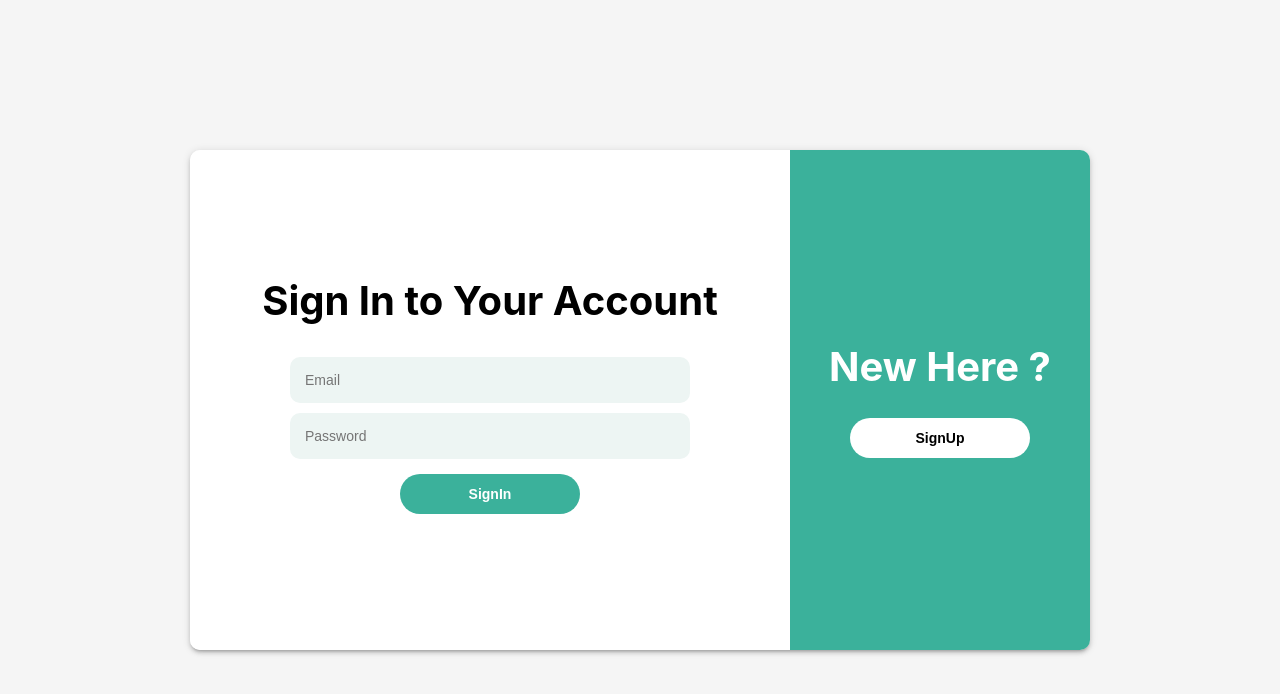
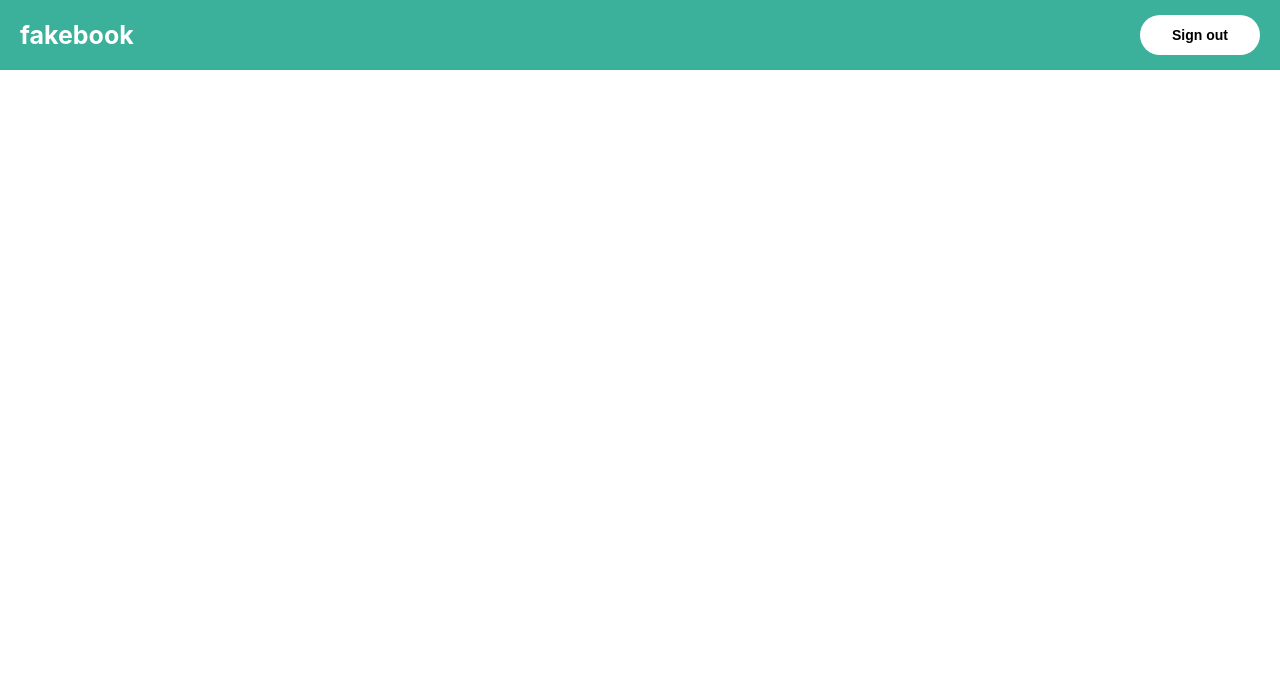
Before and after one commit to AlanRuan0129/Block-Brawl, a React (Create React App) app in the folder client/: page / in a window 1280 px wide. Before the commit this address led to /login. Shown: the top 694 px of the page. Built offline with nearby package versions, Linux system fonts and the light colour scheme.

Commit message:
Turn off the login/signup component

```diff
--- a/client/src/App.js
+++ b/client/src/App.js
@@ -1,18 +1,13 @@
-import { Route, Routes, Navigate } from "react-router-dom";
+//import { Route, Routes, Navigate } from "react-router-dom";
 import Main from "./components/Main";
-import Login from "./components/Login";
-import Signup from "./components/Signup";
+//import Login from "./components/Login";
+//import Signup from "./components/Signup";
 
 function App() {
-	const user = localStorage.getItem("token");
+	//const user = localStorage.getItem("token");
 
 	return (
-		<Routes>
-			{user && <Route path="/" exact element={<Main />} />}
-			<Route path="/signup" exact element={<Signup />} />
-			<Route path="/login" exact element={<Login />} />
-			<Route path="/" element={<Navigate replace to="/login" />} />
-		</Routes>
+		<Main />
 	);
 }
 
```
